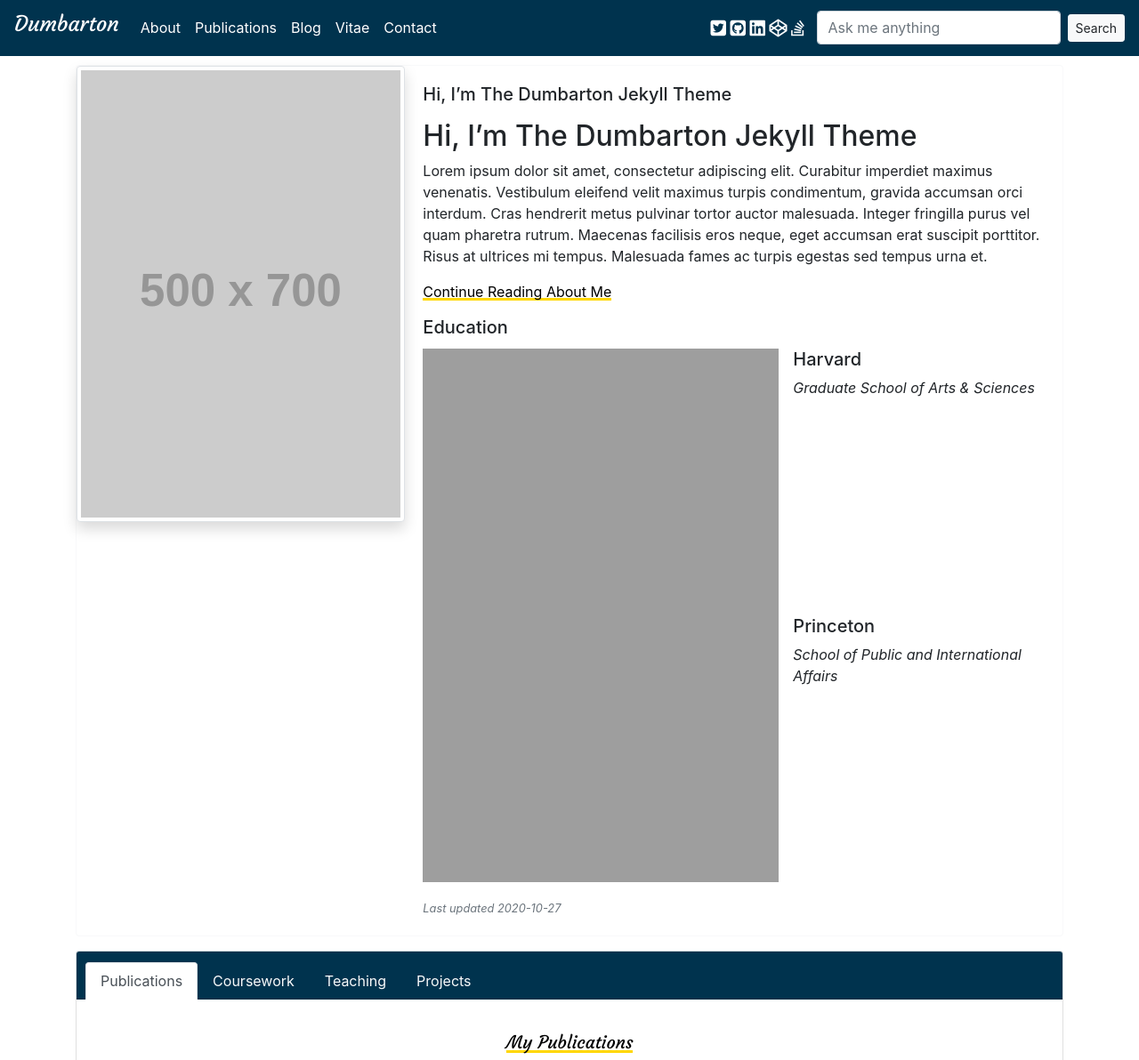
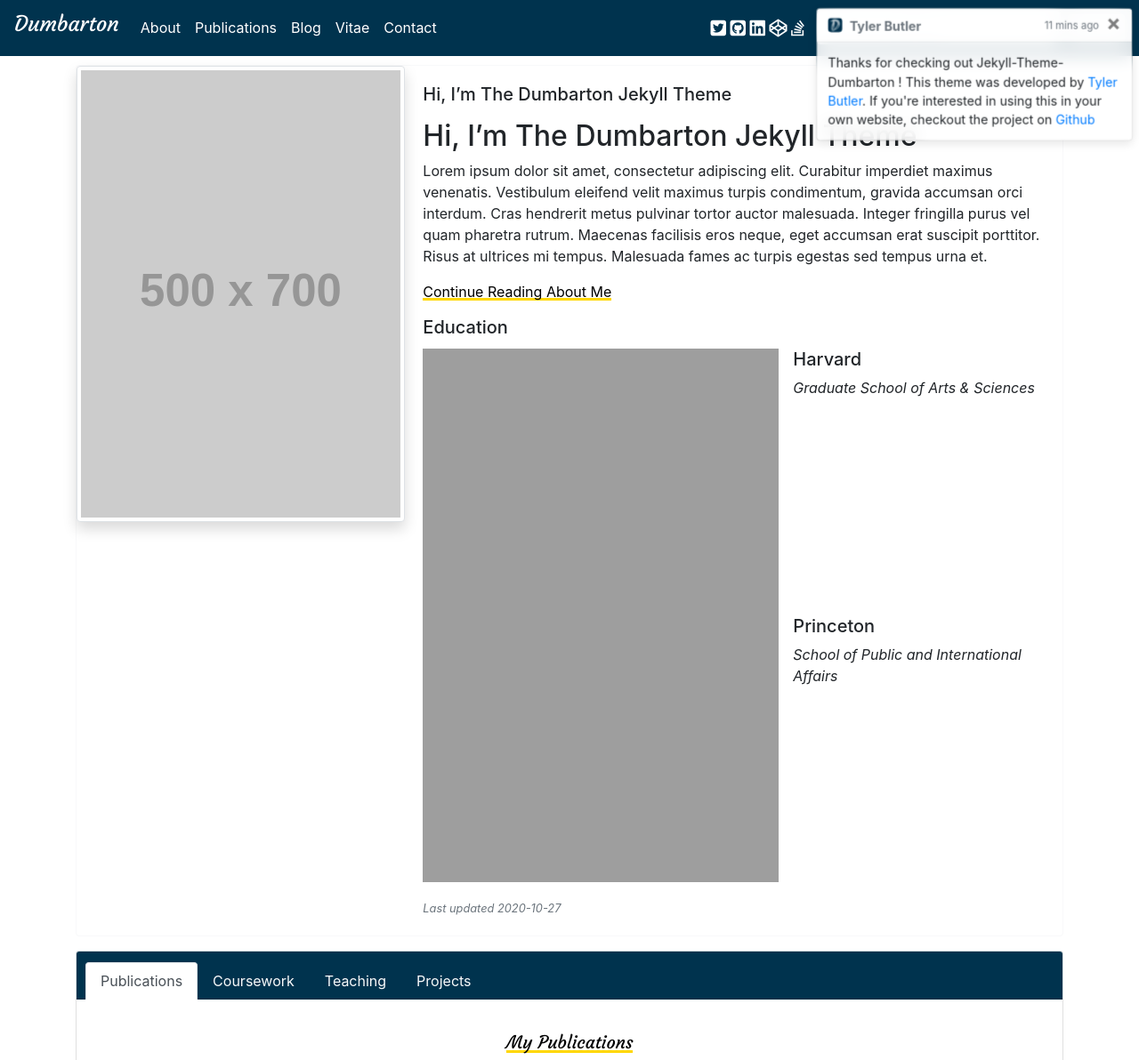
Before and after one commit to tcbutler320/Jekyll-Theme-Dumbarton, a Jekyll site: the page built from index.md, in a window 1280 px wide, cut to the strip 0-1192 px from the top of the page. Shown: the whole strip at 89% size. Built offline with Jekyll 4.4.1, drawn with Linux system fonts in a browser that asks for light colours; nearby versions of some CDN libraries; our own code applies the rules of GitHub Pages for plain Markdown files.

```diff
--- a/_config.yml
+++ b/_config.yml
@@ -64,18 +64,10 @@ animate: true                                        # false or true, uses anima
 #========================================#
 home_option: education                               # options: education, skills, timeline
 
-# =======================================#           # These options include popups, modals, and toasts designed to
-# -------USER INTERACTION SETTINGS-------#           #   make the site more interactive for the user or to highlight
-#========================================#           #   certain sections. Powered by BootStrap 4
-
-home_modal: false
-home_toasts: false
-home_popup: false
-
 # =======================================#          # These  settings are for demo purposes only, things like
 # -----------HELP SETTINGS---------------#          #     popup toasts and tooltips designed to help new
 #========================================#          #     developers as they look into using this theme
-help_tips: false                                    # options: true, false  | use false to disable these for production mode
+help_tips: true                                    # options: true, false  | use false to disable these for production mode
 
 
 # =======================================#
@@ -138,7 +130,6 @@ font_awesome_id: 32a2b2a489                       # Register for free at https:/
 # =======================================#        # For more information about these settings, visit https://htmlhead.dev #
 # ------------META TAG SETTINGS----------#
 #========================================#
-themecolor: "#4285f4"                             # Theme Color for Chrome, Firefox OS and Opera -->
 google-site-verification:                         #<meta name="google-site-verification" content="verification_token"><!-- Google Search Console -->
 yandex-verification:                              #<meta name="yandex-verification" content="verification_token"><!-- Yandex Webmasters -->
 msvalidate:                                       # meta name="msvalidate.01" content="verification_token"><!-- Bing Webmaster Center -->
--- a/_includes/head-blog.html
+++ b/_includes/head-blog.html
@@ -14,8 +14,6 @@
   Place as early in the <head> as possible, as the tag
   only applies to resources that are declared after it.
 -->
-<!-- Theme Color for Chrome, Firefox OS and Opera -->
-<meta name="theme-color" content="{{ site.themecolor }}">
 
 <!-- Short description of the document (limit to 150 characters) -->
 <!-- This content *may* be used as a part of search engine results. -->
--- a/_includes/head.html
+++ b/_includes/head.html
@@ -14,8 +14,6 @@
   Place as early in the <head> as possible, as the tag
   only applies to resources that are declared after it.
 -->
-<!-- Theme Color for Chrome, Firefox OS and Opera -->
-<meta name="theme-color" content="{{ site.themecolor }}">
 
 <!-- Short description of the document (limit to 150 characters) -->
 <!-- This content *may* be used as a part of search engine results. -->
--- a/_layouts/home.html
+++ b/_layouts/home.html
@@ -15,7 +15,7 @@ layout: default
     </button>
   </div>
   <div class="toast-body">
-    Thanks for checking out Jekyll-Theme-Dumbarton ! This theme was developed by <a href="https://github.com/tcbutler320">Tyler Butler</a>. If you're interested in using this in your own website, checkout the project on <a href="https://github.com/tcbutler320/Jekyll-Theme-Dumbarton">Github</a>
+    Thanks for checking out Jekyll-Theme-Dumbarton ! This theme was developed by <a href="https://twitter.com/tbutler0x90">Tyler Butler</a>. If you're interested in using this in your own website, checkout the project on <a href="https://github.com/tcbutler320/Jekyll-Theme-Dumbarton">Github</a>
   </div>
 </div>
 {% endif %}
```
Also changed, not shown: README.md.
